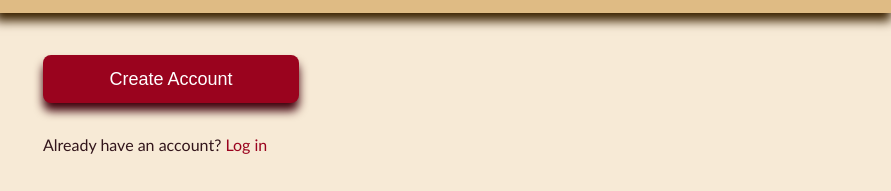
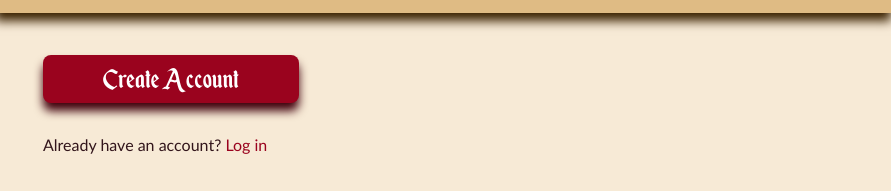
Before and after one commit to Ridyl/sign-up-form, a plain HTML site: page index.html in a window 1280 px wide. Shown: the part 609-800 px from the top of the page, 389-1280 px from the left. Drawn offline with Linux system fonts and the light colour scheme.

Commit message:
Changed button font to match company name.

```diff
--- a/style.css
+++ b/style.css
@@ -133,7 +133,8 @@ button {
     background-color: #9a031e;
     border: none;
     border-radius: 8px;
-    font-size: large;
+    font-family: fantasyImport;
+    font-size: xx-large;
     color: white;
     width: 256px;
     height: 48px;
```
